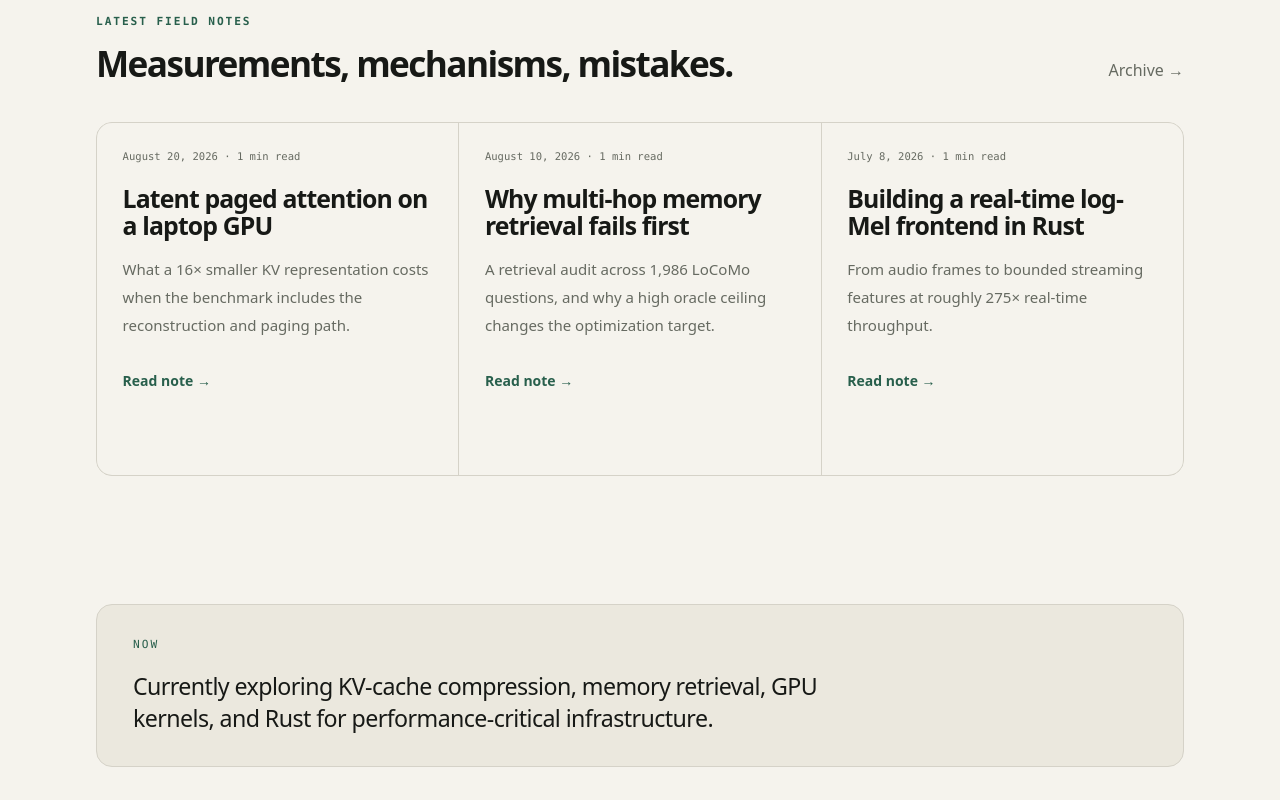
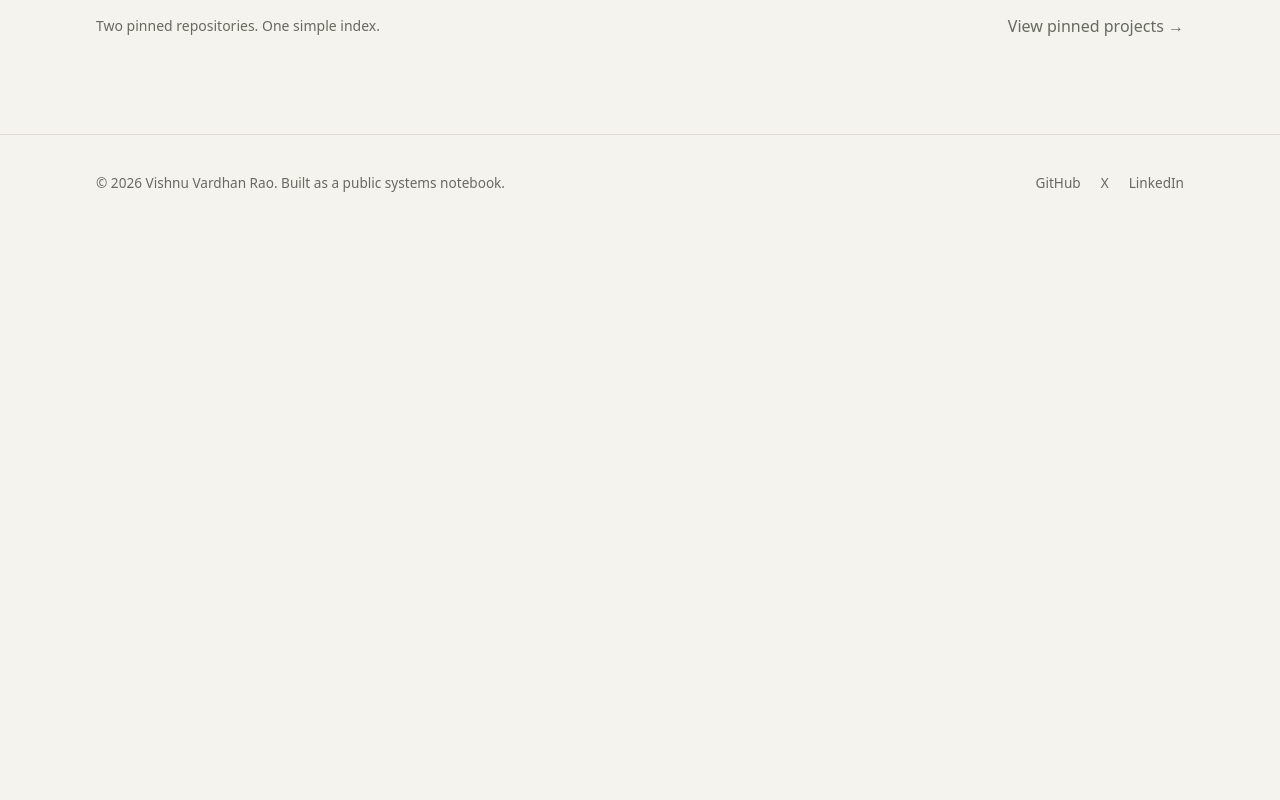
Before and after one commit to tatavishnurao/tatavishnurao.github.io, a Next.js app: page / in a window 1280 px wide. Shown: the part 980-1780 px from the top of the page. After the commit the page ends 1211 px from the top, so only its background shows below. Built offline with nearby package versions, Linux system fonts and the light colour scheme.

Commit message:
Keep the homepage focused on the profile

```diff
--- a/app/page.tsx
+++ b/app/page.tsx
@@ -2,11 +2,8 @@ import Link from "next/link";
 import Image from "next/image";
 import { Container } from "@/components/Container";
 import { site } from "@/content/site";
-import { getAllPosts, formatLongDate, readingTime } from "@/lib/blog";
 
 export default function HomePage() {
-  const posts = getAllPosts().slice(0, 3);
-
   return (
     <Container className="pt-16 sm:pt-24">
       <section className="grid gap-12 lg:grid-cols-[minmax(0,48rem)_18rem] lg:items-center lg:justify-between lg:gap-10">
@@ -55,27 +52,10 @@ export default function HomePage() {
       </section>
 
       <section className="section-rule mt-20 sm:mt-28">
-        <div className="section-heading-row">
-          <div><p className="eyebrow">Latest field notes</p><h2 className="section-title">Measurements, mechanisms, mistakes.</h2></div>
-          <Link className="quiet-link" href="/blog">Archive →</Link>
+        <div className="flex flex-col gap-3 sm:flex-row sm:items-center sm:justify-between">
+          <p className="text-sm text-muted">Two pinned repositories. One simple index.</p>
+          <Link className="quiet-link" href="/projects">View pinned projects →</Link>
         </div>
-        <div className="mt-10 grid gap-px overflow-hidden rounded-2xl border border-soft bg-soft md:grid-cols-3">
-          {posts.map((post) => (
-            <article key={post.slug} className="note-card">
-              <p className="note-meta">{formatLongDate(post.date)} · {readingTime(post.body)}</p>
-              <h3 className="mt-5 font-serif text-[1.55rem] font-semibold leading-[1.08] tracking-[-0.035em]">
-                <Link href={`/blog/${post.slug}`} className="card-link">{post.title}</Link>
-              </h3>
-              <p className="mt-4 text-[0.94rem] leading-7 text-muted">{post.excerpt}</p>
-              <Link href={`/blog/${post.slug}`} className="mt-8 inline-block font-sans text-sm font-semibold text-accent">Read note →</Link>
-            </article>
-          ))}
-        </div>
-      </section>
-
-      <section className="my-24 rounded-2xl border border-soft bg-panel px-6 py-8 sm:my-32 sm:px-9">
-        <p className="font-mono text-[0.7rem] uppercase tracking-[0.18em] text-accent">Now</p>
-        <p className="mt-4 max-w-3xl font-serif text-[1.45rem] leading-[1.4] tracking-[-0.025em] text-ink">{site.closing}</p>
       </section>
     </Container>
   );
```
